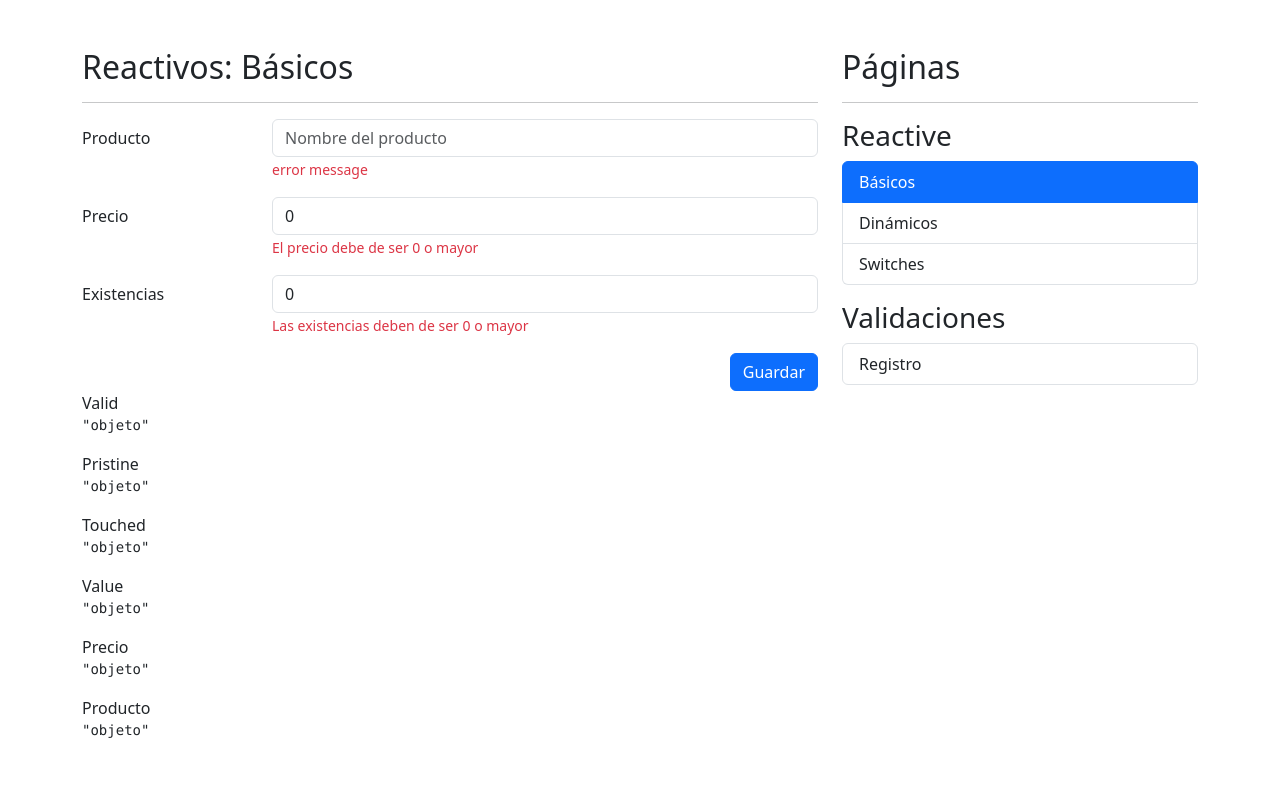
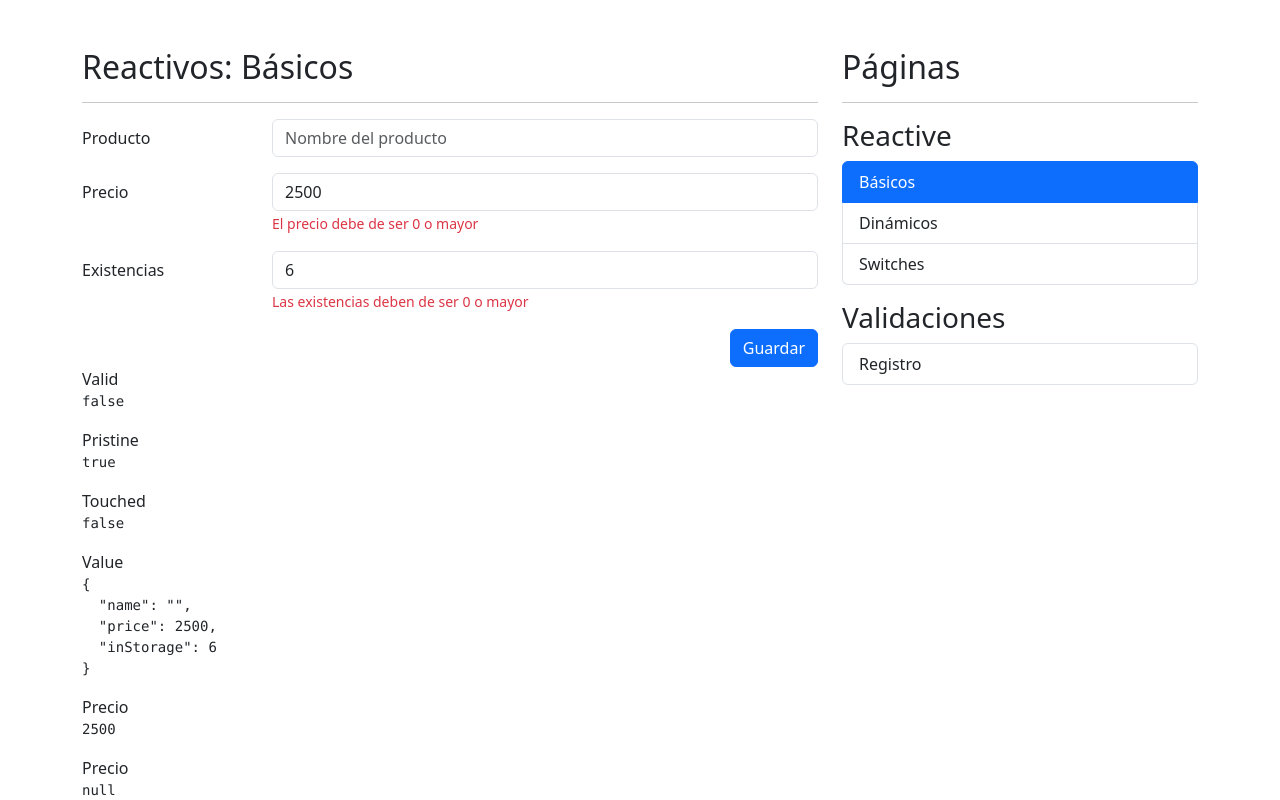
Before and after one commit to Gabriel-Karajallo/form-app, an Angular app: page /reactive/basic in a window 1280 px wide. Shown: the top 800 px of the page. Built offline with nearby package versions, Linux system fonts and the light colour scheme.

Commit message:
form-app

```diff
--- a/src/app/reacive/pages/basic-page/basic-page.component.html
+++ b/src/app/reacive/pages/basic-page/basic-page.component.html
@@ -16,10 +16,17 @@
                            formControlName="name"
                            placeholder="Nombre del producto">
 
-                    <span class="form-text text-danger">
+                    <span *ngIf="myForm.controls['name'].getError('required') && myForm.controls['name'].touched"
+                          class="form-text text-danger">
                         <!-- Debe de ser de 3 letras -->
-                        error message
+                        Este campo es requerido
                     </span>
+
+                    <span *ngIf="myForm.controls['name'].getError('minlength') && myForm.controls['name'].touched"
+                          class="form-text text-danger">
+                      <!-- Debe de ser de 3 letras -->
+                      Este campo requiere mínimo 3 letras
+                  </span>
                 </div>
             </div>
 
@@ -71,26 +78,31 @@
 
 
 
-
 <div class="row">
     <div class="col">
 
         <span>Valid</span>
-        <pre>{{ 'objeto' | json }}</pre>
+        <pre>{{ myForm.valid | json }}</pre>
 
         <span>Pristine</span>
-        <pre>{{ 'objeto' | json }}</pre>
+        <pre>{{ myForm.pristine | json }}</pre>
 
         <span>Touched</span>
-        <pre>{{ 'objeto' | json }}</pre>
+        <pre>{{ myForm.touched | json }}</pre>
 
         <span>Value</span>
-        <pre>{{ 'objeto' | json }}</pre>
+        <pre>{{ myForm.value | json }}</pre>
 
         <span>Precio</span>
-        <pre>{{ 'objeto' | json }}</pre>
+        <pre>{{ myForm.controls['price'].value | json }}</pre>
+
+        <span>Precio</span>
+        <pre>{{ myForm.controls['price'].errors | json }}</pre>
 
         <span>Producto</span>
-        <pre>{{ 'objeto' | json }}</pre>
+        <pre>{{ myForm.controls['name'].value | json }}</pre>
+
+        <span>Producto</span>
+        <pre>{{ myForm.controls['name'].errors | json }}</pre>
     </div>
 </div>
--- a/src/app/reacive/pages/basic-page/basic-page.component.ts
+++ b/src/app/reacive/pages/basic-page/basic-page.component.ts
@@ -1,5 +1,13 @@
-import { Component } from '@angular/core';
-import { FormBuilder, FormControl, FormGroup } from '@angular/forms';
+import { Component, OnInit } from '@angular/core';
+import { FormBuilder, FormGroup, PristineChangeEvent, Validators } from '@angular/forms';
+
+
+const rtx5090 = {
+  name: '',
+  price: 2500,
+  inStorage: 6
+}
+
 
 @Component({
   templateUrl: './basic-page.component.html',
@@ -7,21 +15,37 @@
 
   ]
 })
-export class BasicPageComponent {
+export class BasicPageComponent implements OnInit {
 
   public myForm: FormGroup;
 
   constructor(private fb: FormBuilder) {
     this.myForm = this.fb.group({
-      name: [''],
-      price: [0],
-      inStorage: [0]
+      name: ['', [Validators.required, Validators.minLength(3)]],
+      price: [0, [Validators.required, Validators.min(0)]],
+      inStorage: [0, [Validators.required, Validators.min(0)]],
+
     })
   }
 
-  onSave(): void {
-    console.log(this.myForm.value);
+  ngOnInit(): void {
+    this.myForm.reset(rtx5090)
+  }
+
+  // simplificar la forma de como se va a ejecutar la validacion si el campo es valido o no
+  isValidField( field: string ) {
+    return this.myForm.controls['name'].getError('required') && myForm.controls['name'].touched
   }
 
 
+  onSave(): void {
+    if( this.myForm.invalid ){
+      this.myForm.markAllAsTouched();
+      return;
+    }
+
+    console.log(this.myForm.value)
+
+    this.myForm.reset({ price: 0, inStorage: 0 })
+  }
 }
--- a/src/app/reacive/reactive-routing.module.ts
+++ b/src/app/reacive/reactive-routing.module.ts
@@ -12,11 +12,10 @@
       { path: 'dynamic', component: DynamicPageComponent },
       { path: 'switches', component: SwitchesPageComponent },
       { path: '**', redirectTo:  'basic' }
-
-
     ]
   }
 ];
+
 
 @NgModule({
   imports: [RouterModule.forChild(routes)],
```
